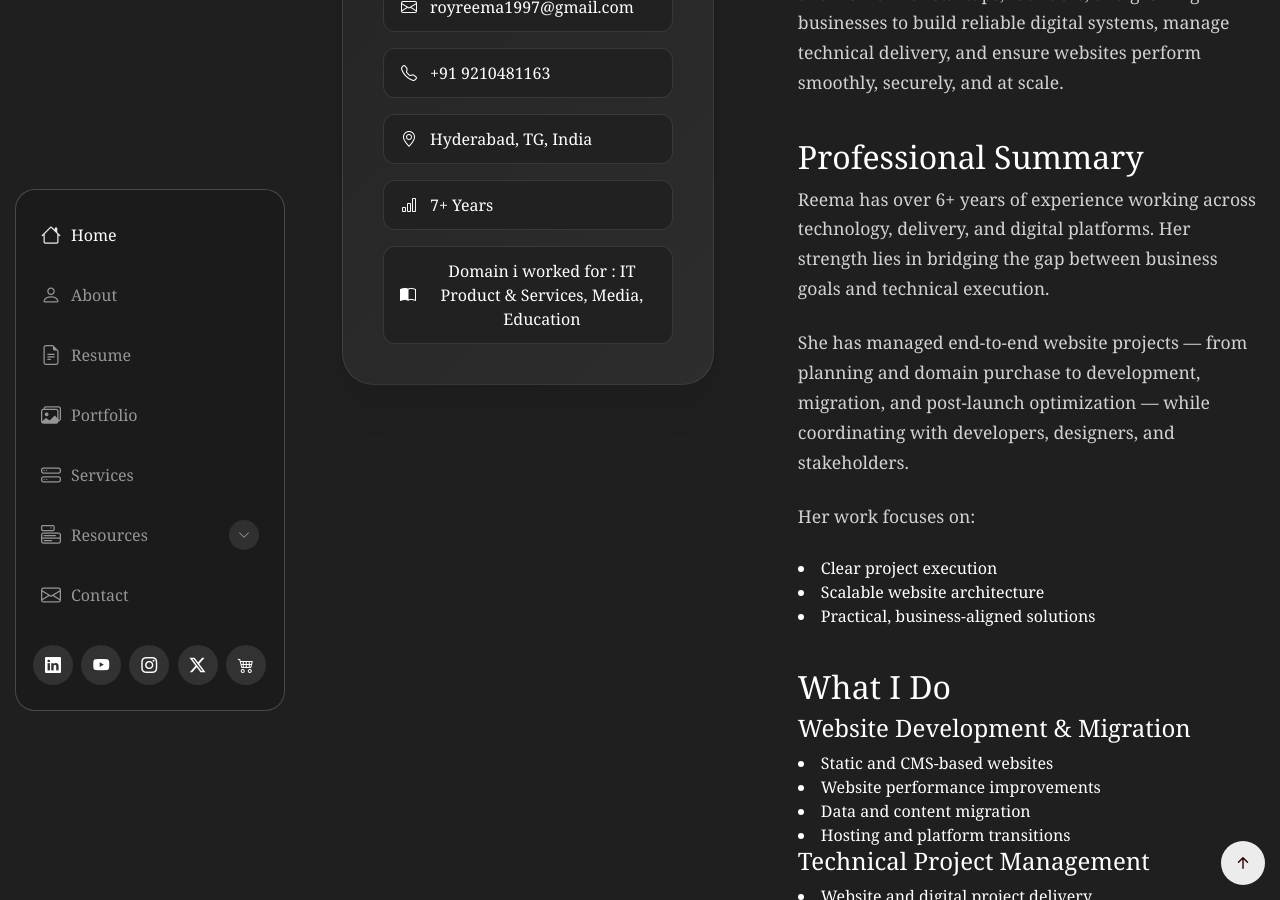
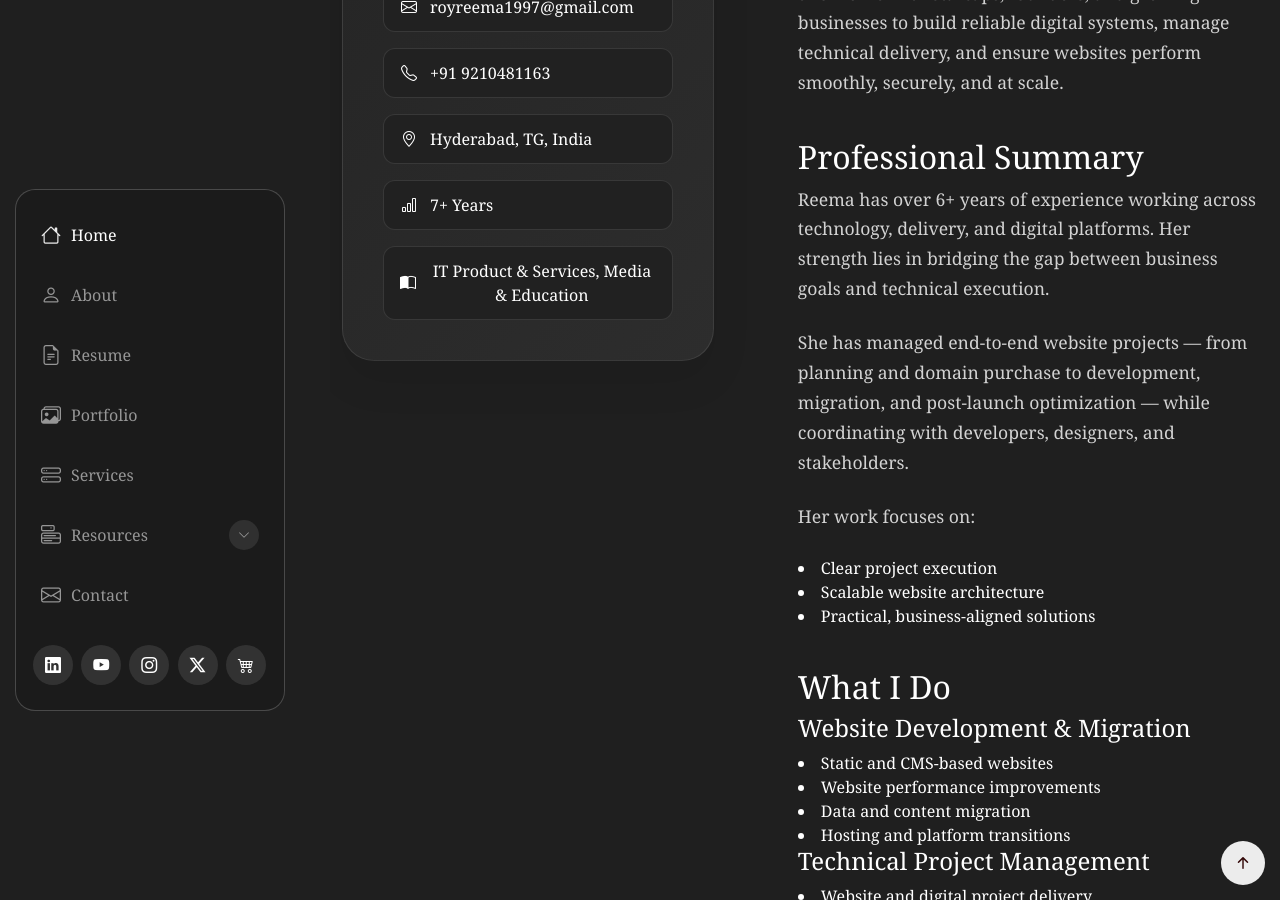
Before and after one commit to iamreemaroy/Reema-Roy, a Jekyll site: the page about.html, which Jekyll copies as it is, in a window 1280 px wide and 900 px high, scrolled down 404 px. Built offline with Jekyll 4.4.1, drawn with Linux system fonts in a browser that asks for light colours.

Commit message:
Update about.html

```diff
--- a/about.html
+++ b/about.html
@@ -123,7 +123,7 @@
                   </a>
                   <a href="#" class="contact-item">
                     <i class="bi bi-book-half"></i>
-                    Domain i worked for : IT Product & Services, Media, Education
+                    IT Product & Services, Media & Education
                   </a>
                 </div>
               </div>
```
